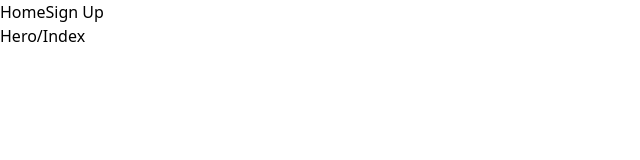
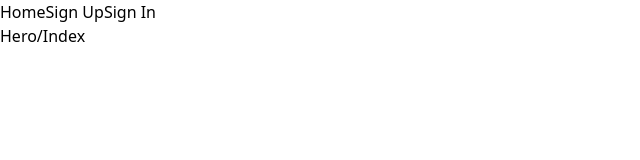
Before and after one commit to crespire/buysell, a React (Create React App) app in the folder client/: page / in a window 1280 px wide. Shown: the top 160 px of the page, without its empty margins (0-640 px from the left). Built offline with nearby package versions, Linux system fonts and the light colour scheme.

Commit message:
feat: add auth'd user greeting

```diff
--- a/client/src/Header.tsx
+++ b/client/src/Header.tsx
@@ -1,12 +1,17 @@
 import { Link } from "react-router-dom";
+import { useAuth } from './providers/AuthProvider';
 
 function Header() {
+  const { user } = useAuth();
+
   return (
     <div>
       <nav>
         <Link to='/'>Home</Link>
         <Link to='/signup'>Sign Up</Link>
+        <Link to='/signin'>Sign In</Link>
       </nav>
+      { user && <span>Hello { user.name }!</span>}
     </div>
   );
 }
```
